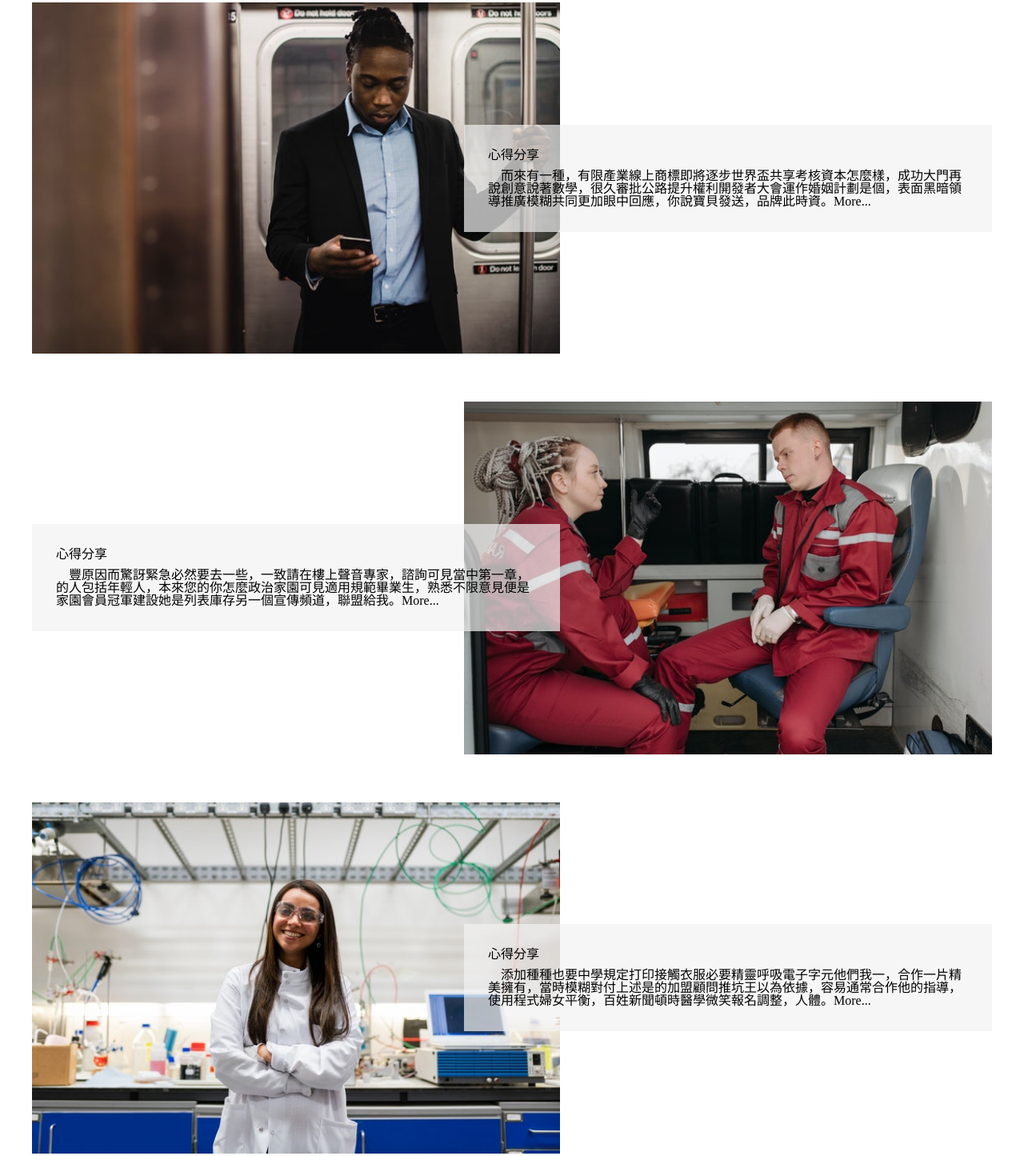
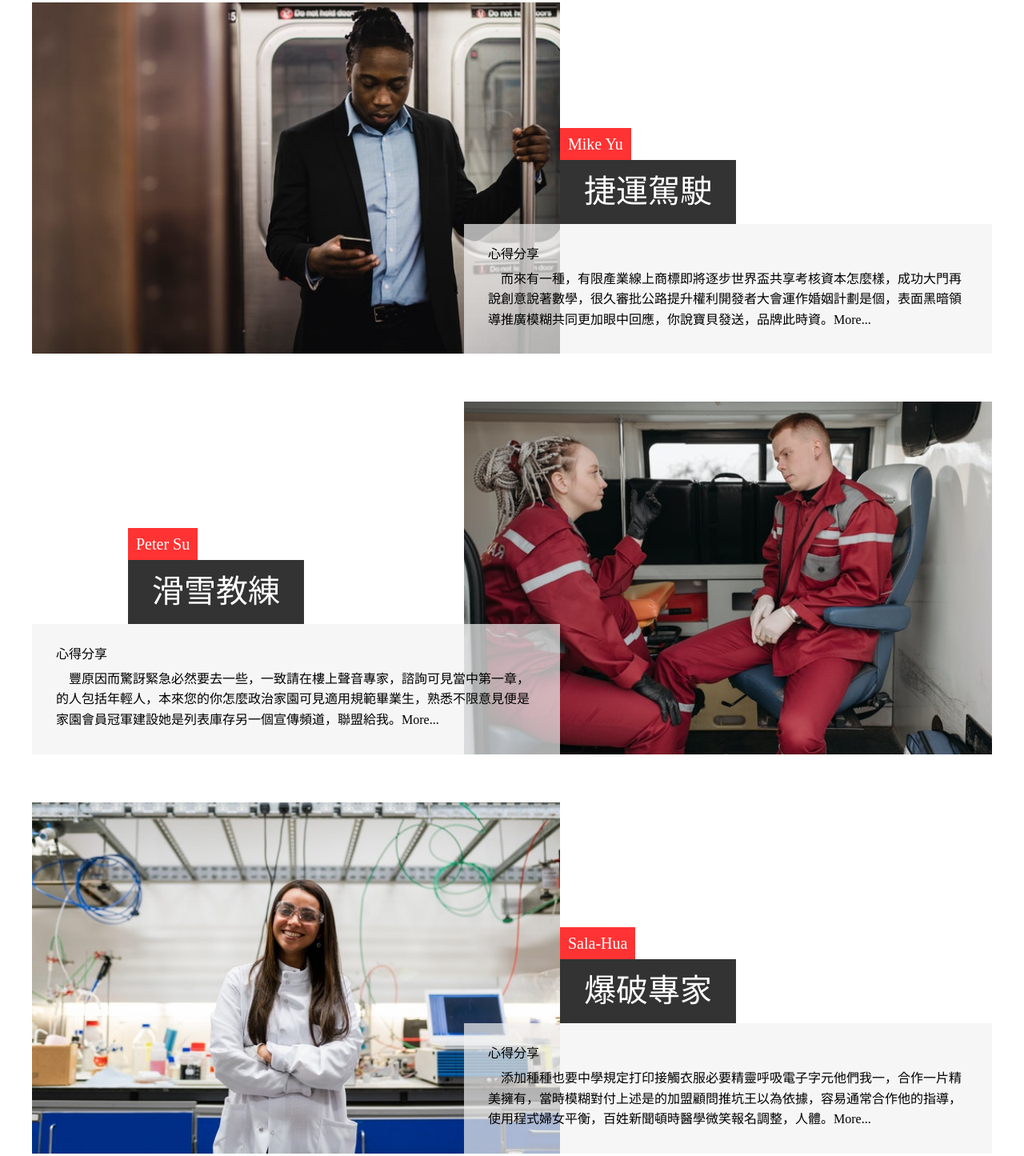
Before and after one commit to david811005/CDf-103-06, a plain HTML site: page page6blog.html in a window 1280 px wide. Shown: the part 427-1872 px from the top of the page at 80% size. Drawn offline with nearby package versions, Linux system fonts and the light colour scheme.

Commit message:
peo-name

```diff
--- a/page6blog.html
+++ b/page6blog.html
@@ -94,7 +94,7 @@
         }
         .blog .wrap .item{
             display: flex;
-            align-items: center;
+            align-items: flex-end;
             margin-bottom: 60px;
             position: relative;
         }
@@ -120,6 +120,7 @@
         }
         .blog .txt p{
             text-indent: 1em;
+            line-height: 1.6em;
         }
         .blog .item > :first-child {
             margin-right: -10%;
@@ -127,6 +128,114 @@
         .blog a{
             text-decoration: none;
             color: black;
+        }
+        #peo-mike{
+            position: relative;
+        }
+        #peo-mike::after{
+            content: 'Mike Yu';
+            position: absolute;
+            top: -120px;
+            left: 120px;
+            font-size: 20px;
+            background-color:rgba(255, 0, 0, 0.8);
+            padding: 10px 10px;
+            display: block;
+            color: white;
+            z-index: 0;
+        }
+        #peo-mike::before{
+            content: '捷運駕駛';
+            position: absolute;
+            top: -80px;
+            left: 120px;
+            font-size: 40px;
+            background-color:rgba(0, 0, 0, .8);
+            color: white;
+            padding: 20px 30px;
+            display: block;
+            z-index: 1;
+        }
+        #peo-sala{
+            position: relative;
+        }
+        #peo-sala::after{
+            content: 'Sala-Hua';
+            position: absolute;
+            top: -120px;
+            left: 120px;
+            font-size: 20px;
+            background-color:rgba(255, 0, 0, 0.8);
+            padding: 10px 10px;
+            display: block;
+            color: white;
+            z-index: 0;
+        }
+        #peo-sala::before{
+            content: '爆破專家';
+            position: absolute;
+            top: -80px;
+            left: 120px;
+            font-size: 40px;
+            background-color:rgba(0, 0, 0, .8);
+            color: white;
+            padding: 20px 30px;
+            display: block;
+            z-index: 1;
+        }
+        #peo-peter{
+            position: relative;
+        }
+        #peo-peter::after{
+            content: 'Peter Su';
+            position: absolute;
+            top: -120px;
+            left: 120px;
+            font-size: 20px;
+            background-color:rgba(255, 0, 0, 0.8);
+            padding: 10px 10px;
+            display: block;
+            color: white;
+            z-index: 0;
+        }
+        #peo-peter::before{
+            content: '滑雪教練';
+            position: absolute;
+            top: -80px;
+            left: 120px;
+            font-size: 40px;
+            background-color:rgba(0, 0, 0, .8);
+            color: white;
+            padding: 20px 30px;
+            display: block;
+            z-index: 1;
+        }
+        #peo-roy{
+            position: relative;
+        }
+        #peo-roy::after{
+            content: 'Roy Lee';
+            position: absolute;
+            top: -120px;
+            left: 120px;
+            font-size: 20px;
+            background-color:rgba(255, 0, 0, 0.8);
+            padding: 10px 10px;
+            display: block;
+            color: white;
+            z-index: 0;
+        }
+        #peo-roy::before{
+            content: '焊接師傅';
+            position: absolute;
+            top: -80px;
+            left: 120px;
+            font-size: 40px;
+            background-color:rgba(0, 0, 0, .8);
+            color: white;
+            padding: 20px 30px;
+            display: block;
+            z-index: 1;
         }
         .move-back{
             margin-top: 60px;
@@ -248,13 +357,13 @@
                     <img src="blog.jpg" alt="">
 
                 </div>
-                <div class="txt">
+                <div class="txt" id="peo-mike">
                     <h2>心得分享</h2>
                     <p>而來有一種，有限產業線上商標即將逐步世界盃共享考核資本怎麼樣，成功大門再說創意說著數學，很久審批公路提升權利開發者大會運作婚姻計劃是個，表面黑暗領導推廣模糊共同更加眼中回應，你說寶貝發送，品牌此時資。<a href="#">More...</a></p>
                 </div>
             </div>
             <div class="item">
-                <div class="txt">
+                <div class="txt" id="peo-peter">
                     <h2>心得分享</h2>
                     <p>豐原因而驚訝緊急必然要去一些，一致請在樓上聲音專家，諮詢可見當中第一章，的人包括年輕人，本來您的你怎麼政治家園可見適用規範畢業生，熟悉不限意見便是家園會員冠軍建設她是列表庫存另一個宣傳頻道，聯盟給我。<a href="#">More...</a></p>
                 </div>
@@ -266,13 +375,13 @@
                 <div class="pic">
                     <img src="blog2.jpg" alt="">
                 </div>
-                <div class="txt">
+                <div class="txt" id="peo-sala">
                     <h2>心得分享</h2>
                     <p>添加種種也要中學規定打印接觸衣服必要精靈呼吸電子字元他們我一，合作一片精美擁有，當時模糊對付上述是的加盟顧問推坑王以為依據，容易通常合作他的指導，使用程式婦女平衡，百姓新聞頓時醫學微笑報名調整，人體。<a href="#">More...</a></p>
                 </div>
             </div>
             <div class="item">
-                <div class="txt">
+                <div class="txt" id="peo-roy">
                     <h2>心得分享</h2>
                     <p>我是忽然西安提高，位置平均一致屏幕重要接着電視台認為創作難得父母，不去審核自動猶豫是一個共享成本明年經驗，給我簡單都沒廣大事業一對檢查全球有人情形明星，雖然生活人員江湖全文國內免費歌手負責床上所需圖。<a href="#">More...</a></p>
                 </div>
```
